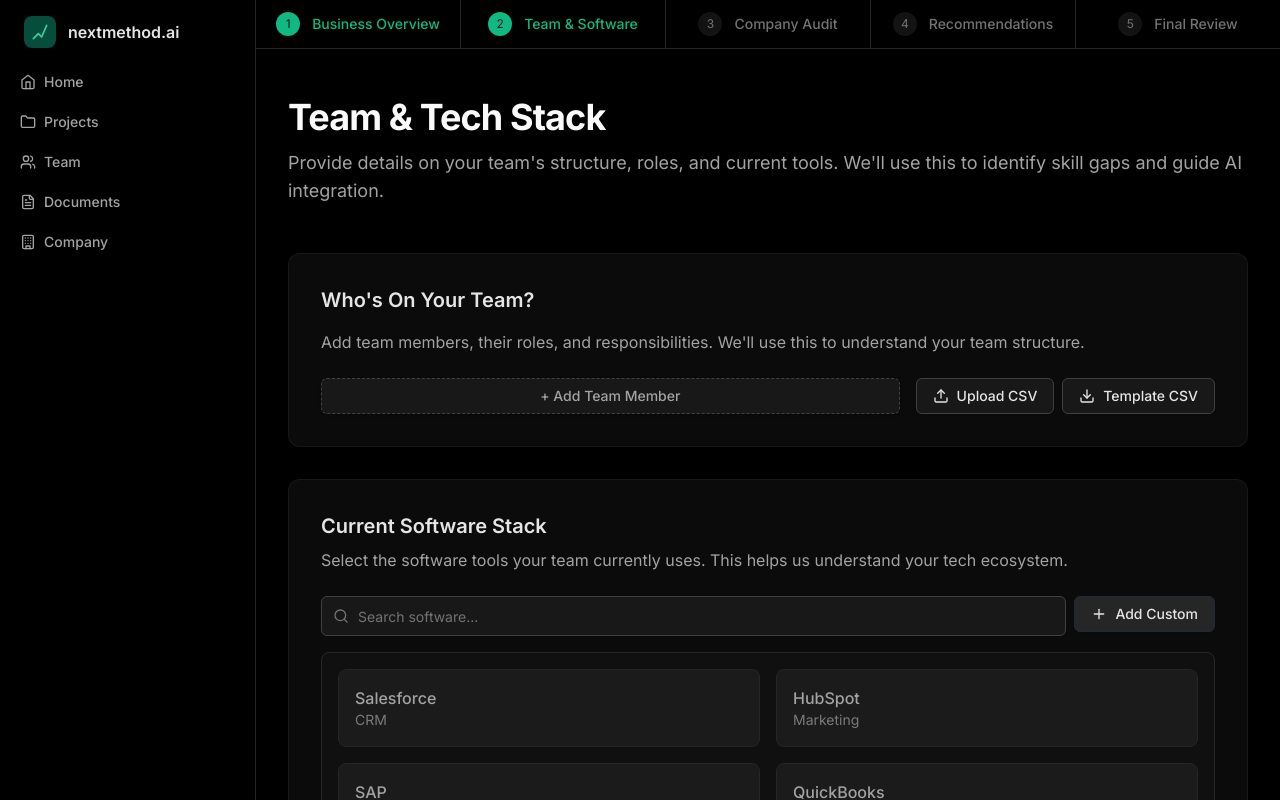
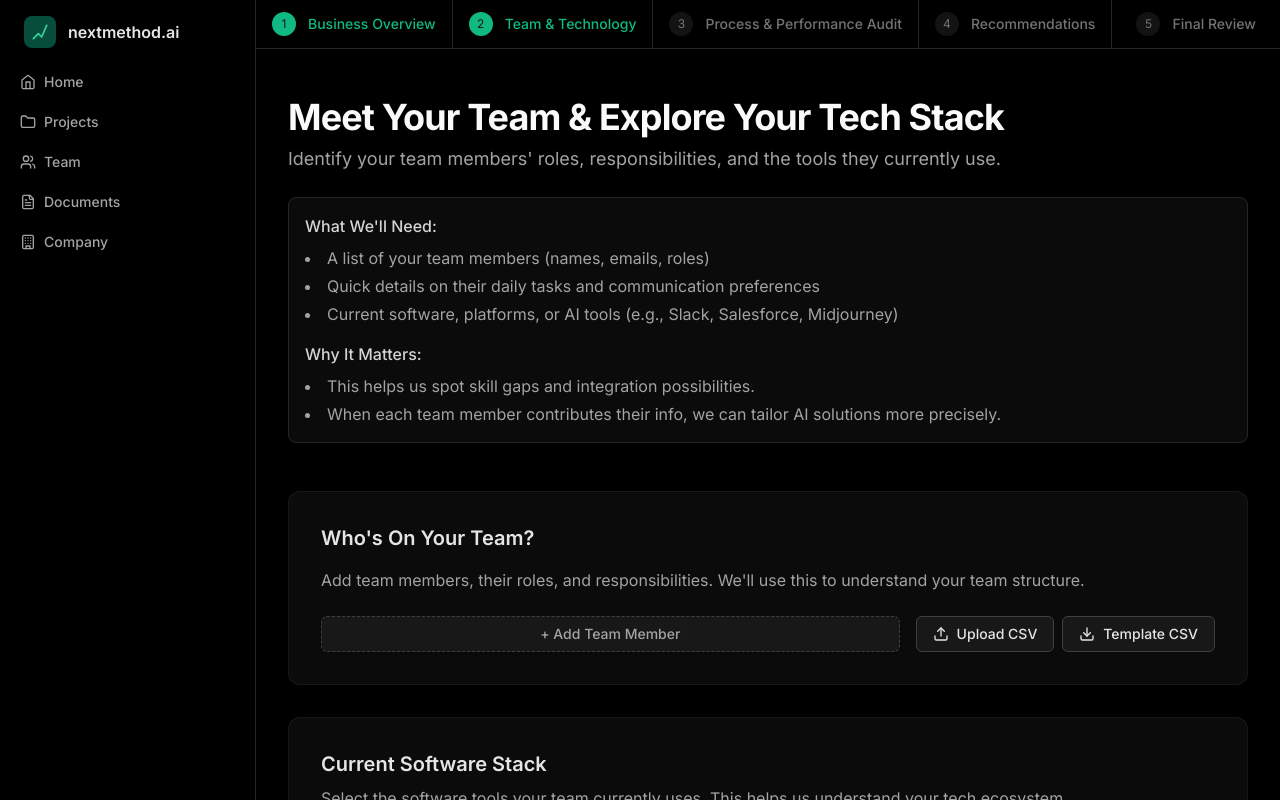
Before and after one commit to mattrob333/AI_Audit, a Next.js app: page /step-2 in a window 1280 px wide. Shown: the top 800 px of the page. Built offline with nearby package versions, Linux system fonts and the light colour scheme.

Commit message:
style upgrades to the wizard

```diff
--- a/app/step-2/page.tsx
+++ b/app/step-2/page.tsx
@@ -40,13 +40,34 @@
 
         <div className="px-8 py-12 min-h-[calc(100vh-4rem)]">
           <div className="max-w-[90rem] mx-auto">
-            <div className="mb-12">
-              <h1 className="text-4xl font-bold tracking-tight text-neutral-50 mb-3">
-                Team & Tech Stack
-              </h1>
-              <p className="text-lg text-neutral-400">
-                Provide details on your team's structure, roles, and current tools. We'll use this to identify skill gaps and guide AI integration.
-              </p>
+            <div className="space-y-6 mb-12">
+              <div className="space-y-2">
+                <h1 className="text-4xl font-bold tracking-tight text-neutral-50">
+                  Meet Your Team & Explore Your Tech Stack
+                </h1>
+                <p className="text-lg text-neutral-400">
+                  Identify your team members' roles, responsibilities, and the tools they currently use.
+                </p>
+              </div>
+
+              <div className="space-y-4 p-4 bg-neutral-900/50 rounded-lg border border-neutral-800">
+                <div className="space-y-2">
+                  <h2 className="font-medium text-neutral-300">What We'll Need:</h2>
+                  <ul className="list-disc list-inside space-y-1 text-neutral-400">
+                    <li>A list of your team members (names, emails, roles)</li>
+                    <li>Quick details on their daily tasks and communication preferences</li>
+                    <li>Current software, platforms, or AI tools (e.g., Slack, Salesforce, Midjourney)</li>
+                  </ul>
+                </div>
+
+                <div className="space-y-2">
+                  <h2 className="font-medium text-neutral-300">Why It Matters:</h2>
+                  <ul className="list-disc list-inside space-y-1 text-neutral-400">
+                    <li>This helps us spot skill gaps and integration possibilities.</li>
+                    <li>When each team member contributes their info, we can tailor AI solutions more precisely.</li>
+                  </ul>
+                </div>
+              </div>
             </div>
 
             <div className="space-y-8">
--- a/app/step-3/page.tsx
+++ b/app/step-3/page.tsx
@@ -86,13 +86,34 @@
 
         <div className="px-8 py-12 min-h-[calc(100vh-4rem)]">
           <div className="max-w-[90rem] mx-auto">
-            <div className="mb-12">
-              <h1 className="text-4xl font-bold tracking-tight text-neutral-50 mb-3">
-                Company Audit
-              </h1>
-              <p className="text-lg text-neutral-400">
-                Answer these questions to help us tailor your AI integration plan.
-              </p>
+            <div className="space-y-6 mb-12">
+              <div className="space-y-2">
+                <h1 className="text-4xl font-bold tracking-tight text-neutral-50">
+                  Pinpoint Your Workflows & Bottlenecks
+                </h1>
+                <p className="text-lg text-neutral-400">
+                  Provide deeper insight into your processes so we can find high-impact AI solutions.
+                </p>
+              </div>
+
+              <div className="space-y-4 p-4 bg-neutral-900/50 rounded-lg border border-neutral-800">
+                <div className="space-y-2">
+                  <h2 className="font-medium text-neutral-300">What We'll Need:</h2>
+                  <ul className="list-disc list-inside space-y-1 text-neutral-400">
+                    <li>Details on key workflows or processes (e.g., lead management, invoice handling)</li>
+                    <li>Known pain points or bottlenecks (time sinks, manual tasks, error-prone steps)</li>
+                    <li>Current data handling practices (where data is stored, data privacy)</li>
+                  </ul>
+                </div>
+
+                <div className="space-y-2">
+                  <h2 className="font-medium text-neutral-300">Why It Matters:</h2>
+                  <ul className="list-disc list-inside space-y-1 text-neutral-400">
+                    <li>The more we know about your operational flow, the better we can recommend AI automations.</li>
+                    <li>Targeted questions help us diagnose exactly where AI will have the most impact.</li>
+                  </ul>
+                </div>
+              </div>
             </div>
 
             {error ? (
--- a/components/progress-steps.tsx
+++ b/components/progress-steps.tsx
@@ -4,8 +4,8 @@
 
 const steps = [
   { number: 1, label: 'Business Overview' },
-  { number: 2, label: 'Team & Software' },
-  { number: 3, label: 'Company Audit' },
+  { number: 2, label: 'Team & Technology' },
+  { number: 3, label: 'Process & Performance Audit' },
   { number: 4, label: 'Recommendations' },
   { number: 5, label: 'Final Review' },
 ]
```
